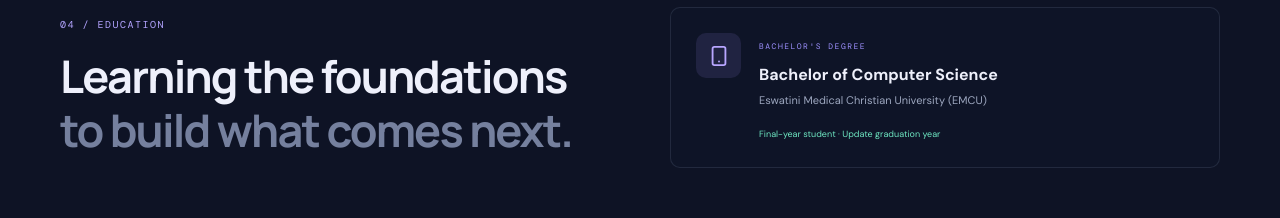
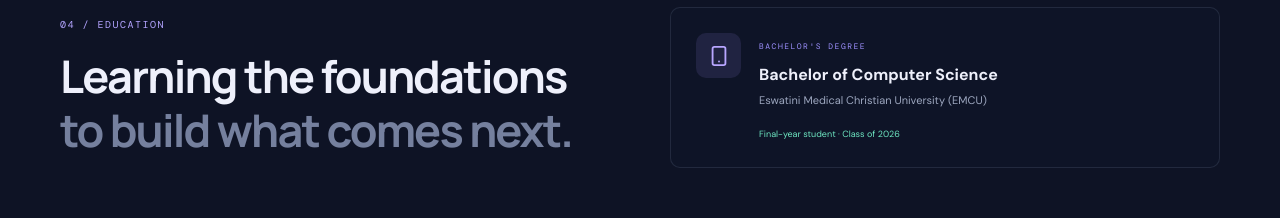
Before and after one commit to Kgotso03/portfolio, a React (Vite) app: page / in a window 1280 px wide. Shown: the part 3680-3898 px from the top of the page. Built offline with nearby package versions, Linux system fonts and the light colour scheme.

Commit message:
Set clean graduation status and wire into PROFILE_LINKS

```diff
--- a/src/App.jsx
+++ b/src/App.jsx
@@ -11,6 +11,7 @@ export const PROFILE_LINKS = {
   linkedin: "https://www.linkedin.com/in/kgotso-dlamini-5b62503b6",
   github: "https://github.com/Kgotso03",
   email: "kgotsodlamini36@gmail.com",
+  graduation: "Final-year student · Class of 2026",
 };
 
 const projects = [
@@ -253,7 +254,7 @@ function App() {
             <div><span className="section-kicker">04 / EDUCATION</span><h2>Learning the foundations<br /><span className="muted-heading">to build what comes next.</span></h2></div>
             <div className="education-card">
               <div className="education-icon"><Smartphone size={22} /></div>
-              <div><span className="education-period">BACHELOR'S DEGREE</span><h3>Bachelor of Computer Science</h3><p>Eswatini Medical Christian University (EMCU)</p><span className="education-status">Final-year student · Update graduation year</span></div>
+              <div><span className="education-period">BACHELOR'S DEGREE</span><h3>Bachelor of Computer Science</h3><p>Eswatini Medical Christian University (EMCU)</p><span className="education-status">{PROFILE_LINKS.graduation}</span></div>
             </div>
           </div>
         </section>
```
